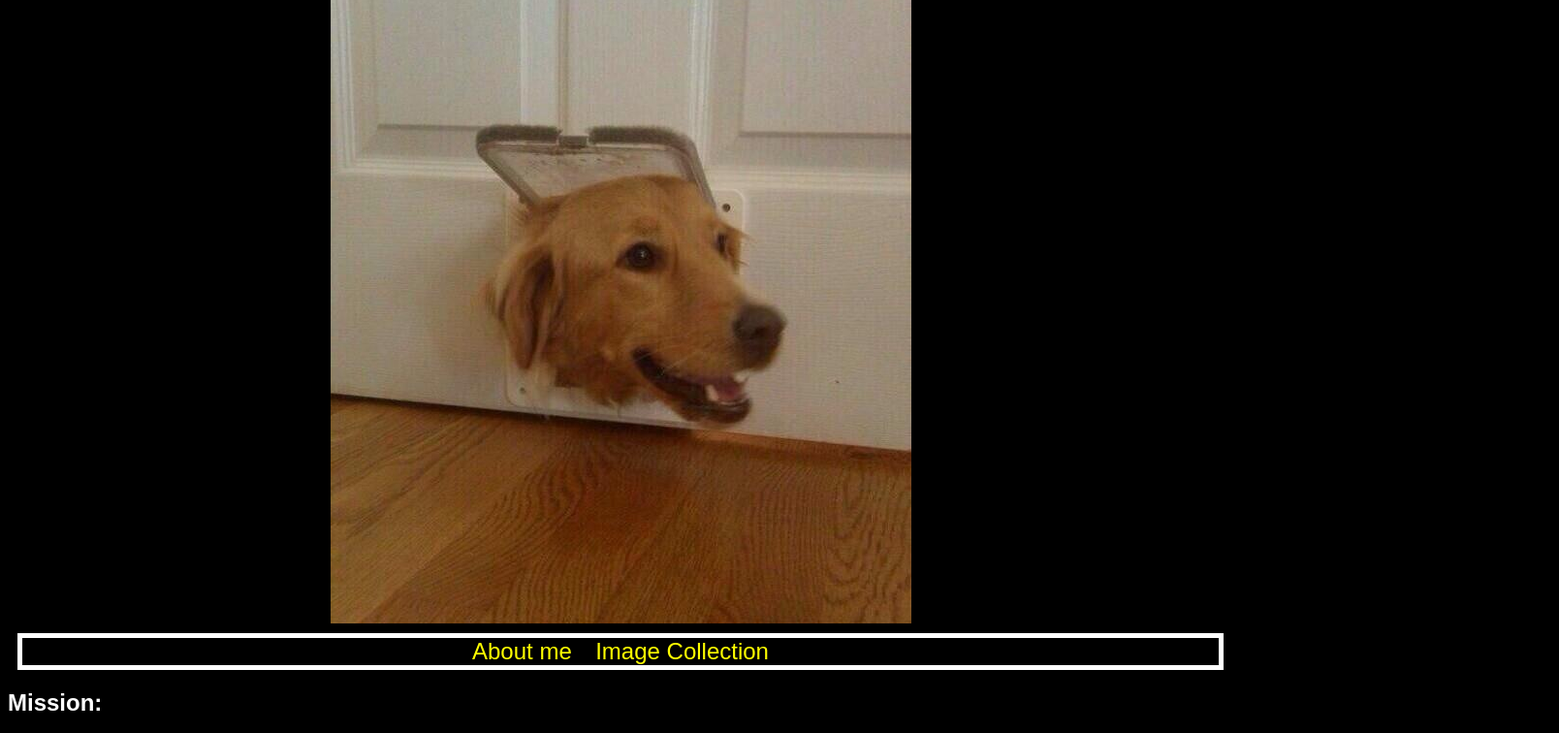
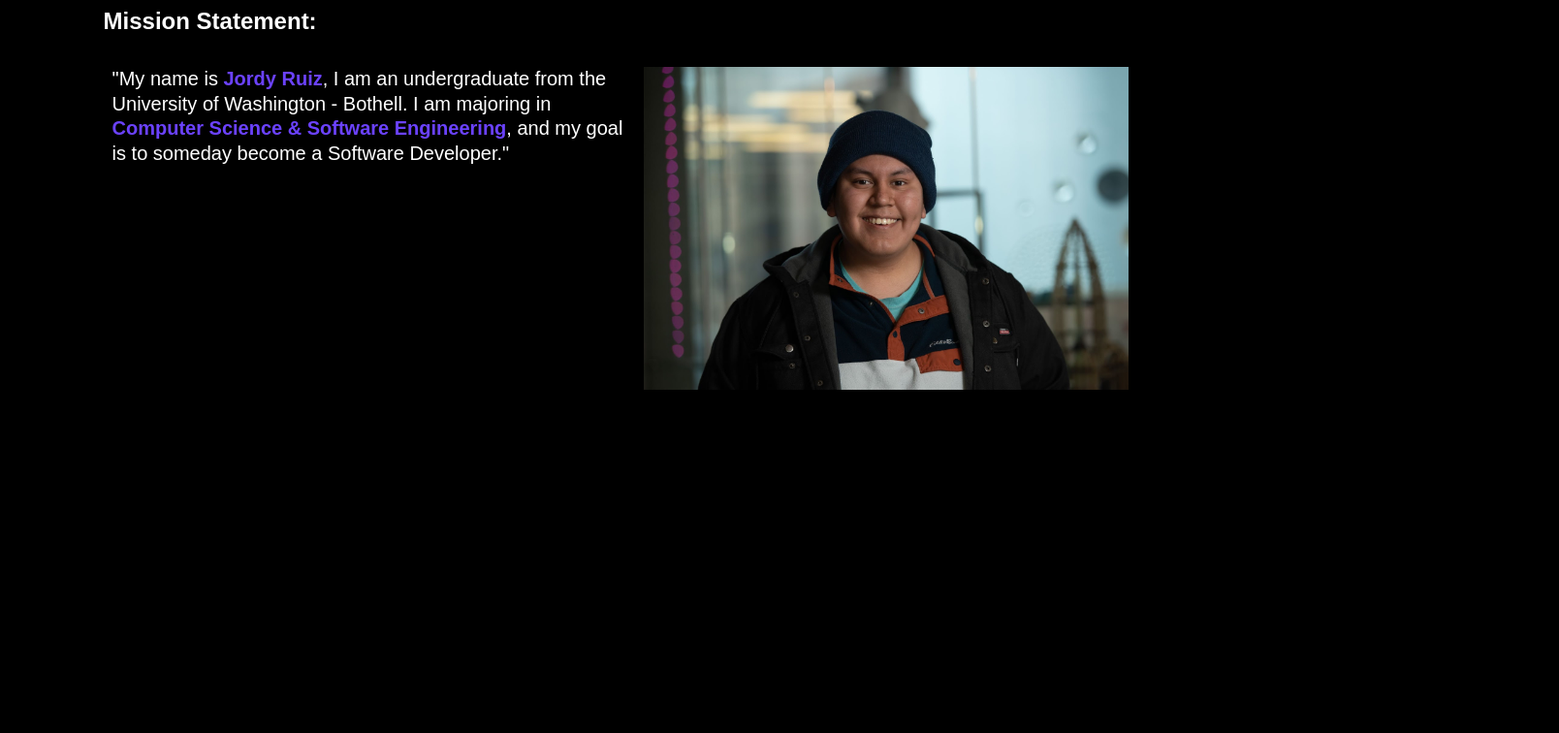
Before and after one commit to Jordy-03/CSS-481, a plain HTML site: page index.html in a window 1280 px wide. Shown: the part 172-928 px from the top of the page at 97% size, 1608 px wide, since content can reach past the window. After the commit the page ends 800 px from the top, so only its background shows below. Drawn offline with Linux system fonts and the light colour scheme.

Commit message:
Formatted index to color-code highlighted text

```diff
--- a/index.html
+++ b/index.html
@@ -9,8 +9,7 @@
 <body>
    <!-- Title and image page -->
    <header>
-      <h1>My First ever website</h1>
-      <img src="images/Dog.jpeg" alt="Dog looking through doggy door">
+      <h1>Jordy Ruiz's Portfolio</h1>
    </header>
    <!-- Section links -->
    <nav class="main-page">
@@ -19,14 +18,31 @@
    </nav>
    <!-- Section general -->
    <section>
-      <h2>
-         Mission:
-      </h2>
-      <p>
-         "My name is Jordy Ruiz, I am an undergraduate from UWB.<br>
-         My goal is to become a Software Developer."
-      </p>
-      <img src="images/JordyRuiz.jpg" alt="portrait-image" class="portrait">
+      <div>
+         <!-- Section Mission Statement & Portrait -->
+         <table class="mission">
+            <tr>
+               <th>
+                  <h2 style="text-align: left">Mission Statement:</h2>
+               </th>
+            </tr>
+            <tr>
+               <td style="
+                  font-size: 20px;
+                  vertical-align: top;
+                  line-height: 1.6rem;"
+                  >
+                  "My name is <span><strong>Jordy Ruiz</strong></span>, I am an undergraduate from the<br>
+                  University of Washington - Bothell. I am majoring in<br>
+                  <span><strong>Computer Science & Software Engineering</strong></span>, and my goal<br>
+                  is to someday become a Software Developer."
+               </td>
+               <td>
+                  <img src="images/JordyRuiz.jpg" alt="portrait-image" class="portrait" width="500">
+               </td>
+            </tr>
+         </table>
+      </div>
    </section>
 </body>
 
--- a/style.css
+++ b/style.css
@@ -11,6 +11,7 @@ body {
 }
 h1 {
     text-align: center;
+    font-family: system-ui, -apple-system, BlinkMacSystemFont, 'Segoe UI', Roboto, Oxygen, Ubuntu, Cantarell, 'Open Sans', 'Helvetica Neue', sans-serif;
     font-size: 3rem;
 }
 img {
@@ -18,10 +19,16 @@ img {
     margin-left: auto;
     margin-right: auto;
 }
+span {
+    color: rgb(107, 66, 255);
+}
+td {
+    padding: 10px;
+}
 nav.main-page {
     text-align: center;
-    margin: 10px;
-    border: 5px solid white;
+    /* margin: 10px;
+    border: 5px solid white; */
 }
 nav.default-page {
     text-align: right;
@@ -30,6 +37,10 @@ nav.default-page {
 }
 img.portrait {
     display:flex;
+    float: right;
+}
+.mission {
+    margin: auto;
 }
 .pages {
     text-align: center;
```
